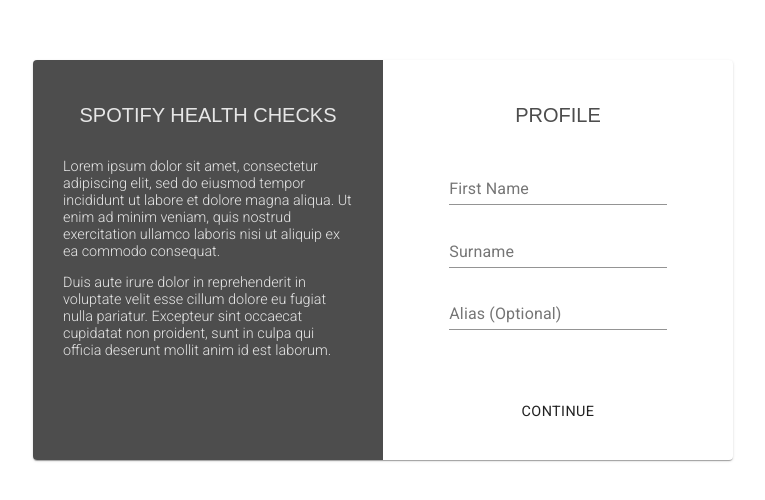
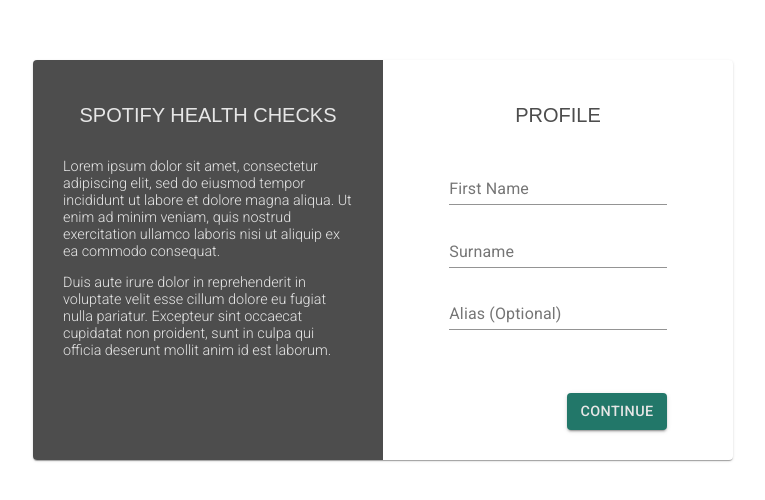
Before and after one commit to peter-yhc/spotify-health-web-ts, a React (Create React App) app: page /clients/welcome in a window 1280 px wide. Shown: the part 140-640 px from the top of the page, without its empty margins (257-1022 px from the left). Built offline with nearby package versions, Linux system fonts and the light colour scheme.

Commit message:
Properly style continue button on WelcomeForm.

```diff
--- a/src/Theme.js
+++ b/src/Theme.js
@@ -2,6 +2,7 @@
   WHITE: 'hsl(0, 0%, 90%)',
   BLACK: 'hsl(0, 0%, 30%)',
   GREEN: 'hsl(170, 55%, 30%)',
+  GREEN_DARKER: 'hsl(168,55%,25%)',
   BLUE: 'hsl(200, 50%, 70%)',
   GREEN_OVERRIDE: 'hsl(170, 55%, 30%) !important',
   WHITE_OVERRIDE: 'hsl(0, 0%, 90%) !important',
--- a/src/client/welcome/components/WelcomeForm.js
+++ b/src/client/welcome/components/WelcomeForm.js
@@ -25,6 +25,19 @@
     marginBottom: '1em',
     width: '75%',
     fontSize: '0.9rem',
+  },
+  button: {
+    width: '100px',
+    marginLeft: 'auto',
+    marginRight: '36px',
+    color: Theme.WHITE,
+    backgroundColor: Theme.GREEN,
+    '&:hover': {
+      backgroundColor: Theme.GREEN_DARKER,
+    },
+    '& span': {
+      fontWeight: 500,
+    },
   },
 });
 
@@ -65,7 +78,7 @@
           margin="normal"
         />
       </form>
-      <Button>Continue</Button>
+      <Button className={classes.button} variant="contained" href="#">Continue</Button>
     </section>
   );
 };
```
